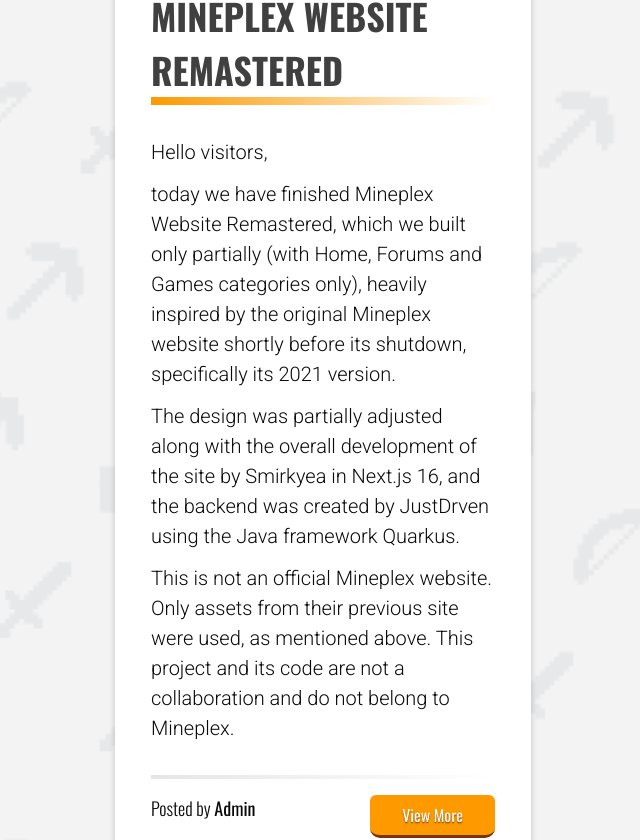
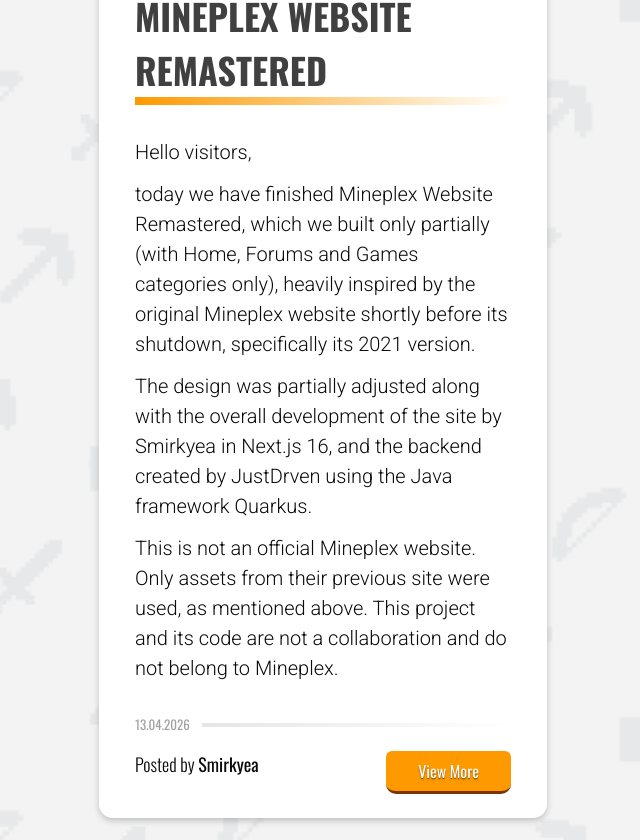
Before and after one commit to JustDrven/mineplex-web, a Next.js app in the folder frontend/: page / in a window 1280 px wide. Shown: the part 689-1529 px from the top of the page, without its empty margins (317-957 px from the left). Built offline with nearby package versions, Linux system fonts and the light colour scheme.

Commit message:
chore(changelog, play): add play site, changelog component and more

```diff
--- /dev/null
+++ b/frontend/app/(root)/contact/page.tsx
@@ -0,0 +1,11 @@
+export const metadata = {
+  title: "Contact",
+};
+
+const page = () => {
+  return (
+    <div>page</div>
+  )
+}
+
+export default page
--- a/frontend/app/(root)/page.tsx
+++ b/frontend/app/(root)/page.tsx
@@ -1,57 +1,25 @@
+import ChangelogContainer from "@/components/container/ChangelogContainer";
 import PageBanner from "@/components/page/PageBanner";
-import Link from "next/link";
 
 export default function Home() {
   return (
     <div className="space-y-8">
       <PageBanner />
 
-      <section className="mx-[54vh]">
-        <div className="bg-white py-6 px-9 rounded-t-md rounded-b-xl drop-shadow-md/20 space-y-8">
-          <div>
-            <h1 className="text-neutral-700 text-[36px] font-black uppercase">
-              Mineplex Website Remastered
-            </h1>
-
-            <div className="bg-linear-to-r from-amber-500 to-transparent h-2" />
-          </div>
-
-          <div className="text-[20px] font-roboto font-light space-y-3">
-            <p>
-              Hello visitors,
-            </p>
-
-            <p>
-              today we have finished Mineplex Website Remastered, which we built only partially (with Home, Forums and Games categories only),
-              heavily inspired by the original Mineplex website shortly before its shutdown, specifically its 2021 version.
-            </p>
-
-            <p>
-              The design was partially adjusted along with the overall development of the site by Smirkyea in Next.js 16,
-              and the backend was created by JustDrven using the Java framework Quarkus.
-            </p>
-
-            <p>
-              This is not an official Mineplex website. Only assets from their previous site were used, as mentioned above.
-              This project and its code are not a collaboration and do not belong to Mineplex.
-            </p>
-          </div>
-
-          <div className="space-y-4">
-            <div className="bg-linear-to-r from-neutral-200 to-transparent h-1" />
-
-            <div className="flex items-start justify-between">
-              <h1 className="text-[18px] font-light">
-                Posted by <span className="font-normal">Admin</span>
-              </h1>
-
-              <Link href={"/"} className="bg-amber-500 border-b-3 border-b-amber-900 py-2 px-8 text-white text-shadow-sm/20 rounded-t-sm rounded-b-lg transition-colors duration-200 hover:bg-amber-600">
-                View More
-              </Link>
-            </div>
-          </div>
-        </div>
-      </section>
+      <>
+        <ChangelogContainer
+          id={1}
+          title="Mineplex Website Remastered"
+          description={[
+            "Hello visitors,",
+            "today we have finished Mineplex Website Remastered, which we built only partially (with Home, Forums and Games categories only), heavily inspired by the original Mineplex website shortly before its shutdown, specifically its 2021 version.",
+            "The design was partially adjusted along with the overall development of the site by Smirkyea in Next.js 16, and the backend created by JustDrven using the Java framework Quarkus.",
+            "This is not an official Mineplex website. Only assets from their previous site were used, as mentioned above. This project and its code are not a collaboration and do not belong to Mineplex."
+          ]}
+          createdBy="Smirkyea"
+          createdAt={1776101441520}
+        />
+      </>
     </div>
   );
 }
--- /dev/null
+++ b/frontend/app/(root)/play/page.tsx
@@ -0,0 +1,43 @@
+import PageContainer from "@/components/page/PageContainer";
+import Link from "next/link";
+
+export const metadata = {
+  title: "Play",
+};
+
+const Page = () => {
+  return (
+    <PageContainer title="How to join the Mineplex Network?">
+      <div className="text-[20px] font-roboto font-light space-y-8">
+        <b className="block">
+          Hello Mineplexer, below you will find a guide on how to join the Mineplex Network:
+        </b>
+
+        <ul className="ml-6 list-disc space-y-2">
+          <li>
+            Launch Minecraft version <b>1.8.9 - 1.26</b>. You must own a purchased version of the game as we currently do not support cracked launchers.
+          </li>
+
+          <li>
+            Click on &quot;<b>Multiplayer</b>&quot;, then &quot;<b>Add Server</b>&quot;, and enter the address &quot;<b>us.mineplex.com</b>&quot; in the &quot;<b>Server Address</b>&quot; field.
+          </li>
+
+          <li>
+            Click &quot;<b>Done</b>&quot;, then double-click the server you just added.
+          </li>
+
+          <li>
+            Hope you&apos;ll enjoy your time on the server!
+          </li>
+        </ul>
+
+        <b>
+          If you experience connection issues due to potentially blocked regions, please contact us at <Link href="mailto:support@mineplex.com" target="_blank" className="link-tertiary">support@mineplex.com</Link>.
+          We currently host servers only in the United States.
+        </b>
+      </div>
+    </PageContainer>
+  )
+}
+
+export default Page
--- a/frontend/app/globals.css
+++ b/frontend/app/globals.css
@@ -1,6 +1,10 @@
 @import "tailwindcss";
 @import "tw-animate-css";
 @import "shadcn/tailwind.css";
+
+@utility link-tertiary {
+  @apply transition-colors duration-200 hover:text-amber-600;
+}
 
 @theme {
   --font-oswald: "Oswald", sans-serif;
--- a/frontend/app/layout.tsx
+++ b/frontend/app/layout.tsx
@@ -15,7 +15,10 @@
 })
 
 export const metadata: Metadata = {
-  title: "Home | Mineplex",
+  title: {
+    default: "Home | Mineplex",
+    template: "%s | Mineplex",
+  },
   description: "Mineplex is the largest Minecraft minigame server network in the world, with over 1 million unique players each month. We offer a wide variety of minigames, including classic favorites like Survival Games and SkyWars, as well as new and innovative games that you won't find anywhere else. Join us today and experience the fun and excitement of Mineplex!",
 };
 
--- /dev/null
+++ b/frontend/components/container/ChangelogContainer.tsx
@@ -0,0 +1,48 @@
+import Link from "next/link"
+import PageContainer from "../page/PageContainer"
+import { ROUTES } from "@/constants/routes"
+import { UnixUtil } from "@/utils/UnixUtil"
+
+interface Props {
+  id: number,
+  title: string,
+  description: string[],
+  createdBy: string,
+  createdAt: number
+}
+
+const ChangelogContainer = ({ id, title, description, createdBy, createdAt }: Props) => {
+  return (
+    <PageContainer title={title} className="mx-[52vh]!" childrenClassName="space-y-8">
+      <div className="text-[20px] font-roboto font-light space-y-3">
+        {description.map((line, idx) => (
+          <p key={idx}>
+            {line}
+          </p>
+        ))}
+      </div>
+
+      <div className="space-y-4">
+        <div className="flex items-center gap-3">
+          <p className="text-neutral-400 text-[13px] uppercase">
+            {UnixUtil.formatDate(createdAt)}
+          </p>
+
+          <div className="bg-linear-to-r from-neutral-200 to-transparent h-1 w-full" />
+        </div>
+
+        <div className="flex items-start justify-between">
+          <h1 className="text-[18px] font-light">
+            Posted by <span className="font-normal">{createdBy}</span>
+          </h1>
+
+          <Link href={`${ROUTES.CHANGELOG}/${id}`} className="bg-amber-500 border-b-3 border-b-amber-900 py-2 px-8 text-white text-shadow-sm/20 rounded-t-sm rounded-b-lg transition-colors duration-200 hover:bg-amber-600">
+            View More
+          </Link>
+        </div>
+      </div>
+    </PageContainer>
+  )
+}
+
+export default ChangelogContainer
--- a/frontend/components/navigation/Navbar.tsx
+++ b/frontend/components/navigation/Navbar.tsx
@@ -6,6 +6,7 @@
 import { toast } from "sonner"
 import { navLinks } from "@/constants/navLinks"
 import Link from "next/link"
+import { usePathname } from "next/navigation"
 
 const LAYERS = [
   { src: "/images/headers/layer-0.png", alt: "layer 0" },
@@ -18,14 +19,13 @@
 const MAX_MOVE = 40
 
 const copyText = (text: string) => {
-  navigator.clipboard.writeText(text).then(() => {
-    toast.info("IP copied to clipboard!");
-  }).catch((err) => {
-    toast.error("Failed to copy IP: ", err);
-  })
+  navigator.clipboard.writeText(text)
+  toast.info("IP copied to clipboard!")
 }
 
 const Navbar = () => {
+  const pathname = usePathname();
+
   const containerRef = useRef<HTMLDivElement>(null)
   const layerRefs = useRef<(HTMLDivElement | null)[]>([])
 
@@ -96,7 +96,7 @@
 
       <div className="bg-neutral-800 border-b-4 border-b-neutral-700 py-2 text-white text-center text-[24px] uppercase flex items-center justify-center gap-12">
         {navLinks.map((link, idx) => (
-          <Link href={link.route} key={idx} className="transition-colors duration-200 hover:text-amber-400">
+          <Link href={link.route} key={idx} className={`${pathname === link.route && "text-amber-400"} transition-colors duration-200 hover:text-amber-400`}>
             {link.label}
           </Link>
         ))}
--- /dev/null
+++ b/frontend/components/page/PageContainer.tsx
@@ -0,0 +1,30 @@
+import React from "react"
+
+interface Props {
+  title?: string,
+  className?: string,
+  childrenClassName?: string,
+  children: React.ReactNode
+}
+
+const PageContainer = ({ title, className, childrenClassName, children }: Props) => {
+  return (
+    <div className={`${className} bg-white py-6 px-9 mt-8 mx-[38vh] rounded-t-md rounded-b-xl drop-shadow-md/20 space-y-8`}>
+      {title && (
+        <section>
+          <h1 className="text-neutral-700 text-[36px] font-black uppercase">
+            {title}
+          </h1>
+
+          <div className="bg-linear-to-r from-amber-500 to-transparent h-2" />
+        </section>
+      )}
+
+      <section className={childrenClassName}>
+        {children}
+      </section>
+    </div>
+  )
+}
+
+export default PageContainer
--- a/frontend/constants/banners.ts
+++ b/frontend/constants/banners.ts
@@ -8,7 +8,7 @@
         button: {
             label: "Play Now!",
             target: "_self",
-            route: ROUTES.HOME,
+            route: ROUTES.PLAY,
         }
     },
     {
--- a/frontend/constants/routes.ts
+++ b/frontend/constants/routes.ts
@@ -4,6 +4,7 @@
     FORUMS: "/forums",
     GAMES: "/games",
     APPLICATIONS: "/applications",
+    CHANGELOG: "/changelog",
     STAFF: "/staff",
     CONTACT: "/contact"
 }
--- /dev/null
+++ b/frontend/utils/UnixUtil.ts
@@ -0,0 +1,11 @@
+export class UnixUtil {
+  static formatDate(timestamp: number): string {
+    const date = new Date(timestamp);
+
+    const day = String(date.getDate()).padStart(2, "0");
+    const month = String(date.getMonth() + 1).padStart(2, "0");
+    const year = date.getFullYear();
+
+    return `${day}.${month}.${year}`;
+  }
+}
```
